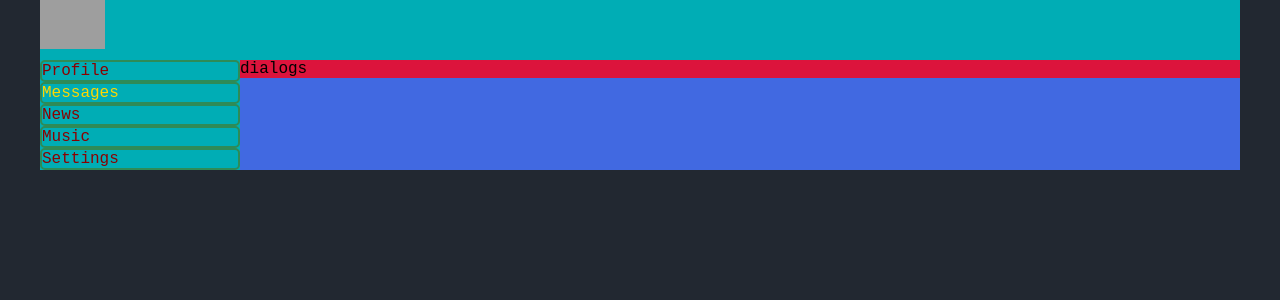
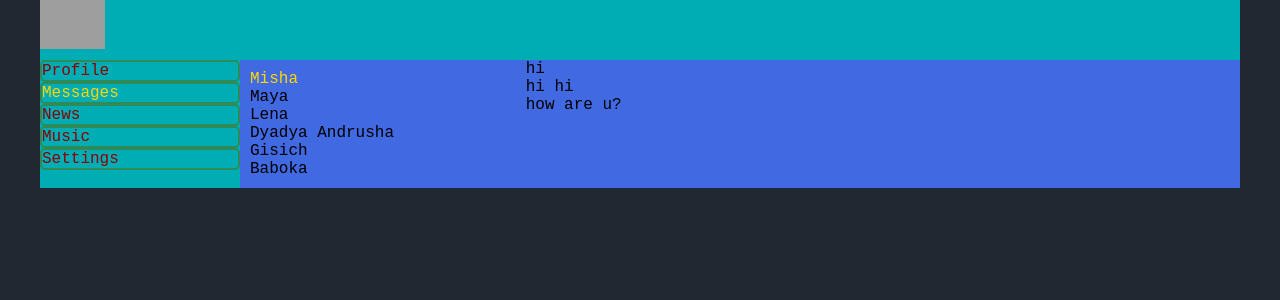
Before and after one commit to turboBarbitura/concept_social_network, a React (Create React App) app: page /dialogs in a window 1280 px wide. Shown: the top 300 px of the page. Built offline with nearby package versions, Linux system fonts and the light colour scheme; grey boxes are pictures that could not be loaded; a web font is replaced by a local one.

Commit message:
dialogs start dev

```diff
--- a/src/components/Dialogs/Dialogs.jsx
+++ b/src/components/Dialogs/Dialogs.jsx
@@ -3,8 +3,33 @@ import s from './Dialogs.module.css'
 
 const Dialogs = () => {
     return (
-        <div className={s.dialog}>
-            dialogs
+        <div className={s.dialogs}>
+            <div className={s.dialogsItems}>
+                <div className={s.dialog + ' ' + s.active}>
+                    Misha
+                </div>
+                <div className={s.dialog}>
+                    Maya
+                </div>
+                <div className={s.dialog}>
+                    Lena
+                </div>
+                <div className={s.dialog}>
+                    Dyadya Andrusha
+                </div>
+                <div className={s.dialog}>
+                    Gisich
+                </div>
+                <div className={s.dialog}>
+                    Baboka
+                </div>
+            </div>
+            <div className={s.messages}>
+                <div className={s.message}>hi</div>
+                <div className={s.message}>hi hi</div>
+                <div className={s.message}>how are u?</div>
+            </div>
+
         </div>
     );
 };
--- a/src/components/Dialogs/Dialogs.module.css
+++ b/src/components/Dialogs/Dialogs.module.css
@@ -1,3 +1,29 @@
+.dialogs {
+    display: grid;
+    grid-template-columns: 4fr 10fr;
+
+}
+
+.dialogsItems {
+
+    padding: 10px;
+}
+
+.dialogsItems .active {
+    color: gold;
+}
+
 .dialog {
-    background-color: crimson;
+
 }
+
+
+
+.messages {
+
+
+}
+
+.message {
+
+}
--- a/src/components/Navbar/Navbar.jsx
+++ b/src/components/Navbar/Navbar.jsx
@@ -1,14 +1,13 @@
 import React from 'react'
 import s from './Navbar.module.css'
-
 import {NavLink} from "react-router-dom";
-
 
 const Navbar = () => {
     return (
         <nav className={s.nav}>
             <div className={s.item}>
-                <NavLink to='/profile'>Profile</NavLink>
+                <NavLink className={({ isActive }) => isActive ? s.activeLink : ""}
+                to='/profile'>Profile</NavLink>
             </div>
             <div className={s.item}>
                 <NavLink className={({ isActive }) => isActive ? s.activeLink : ""}
```
